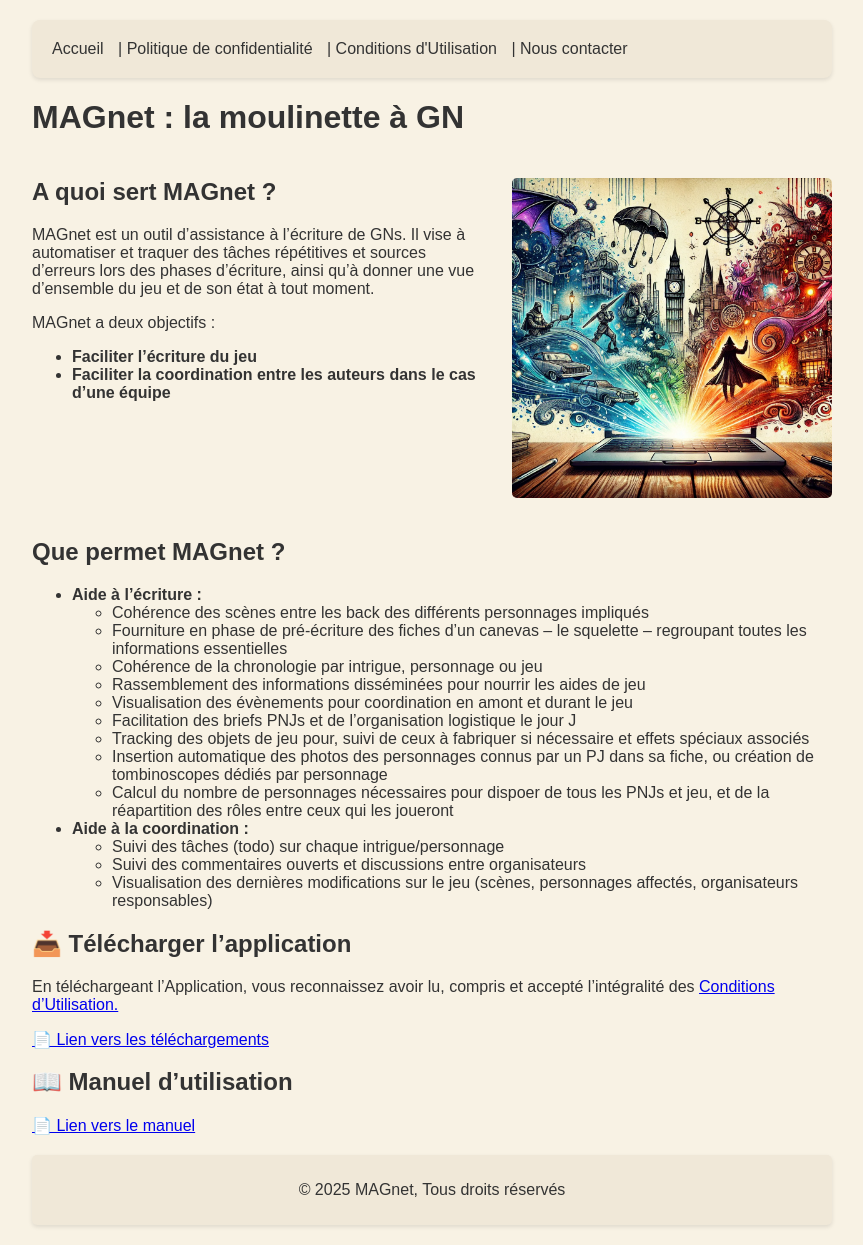
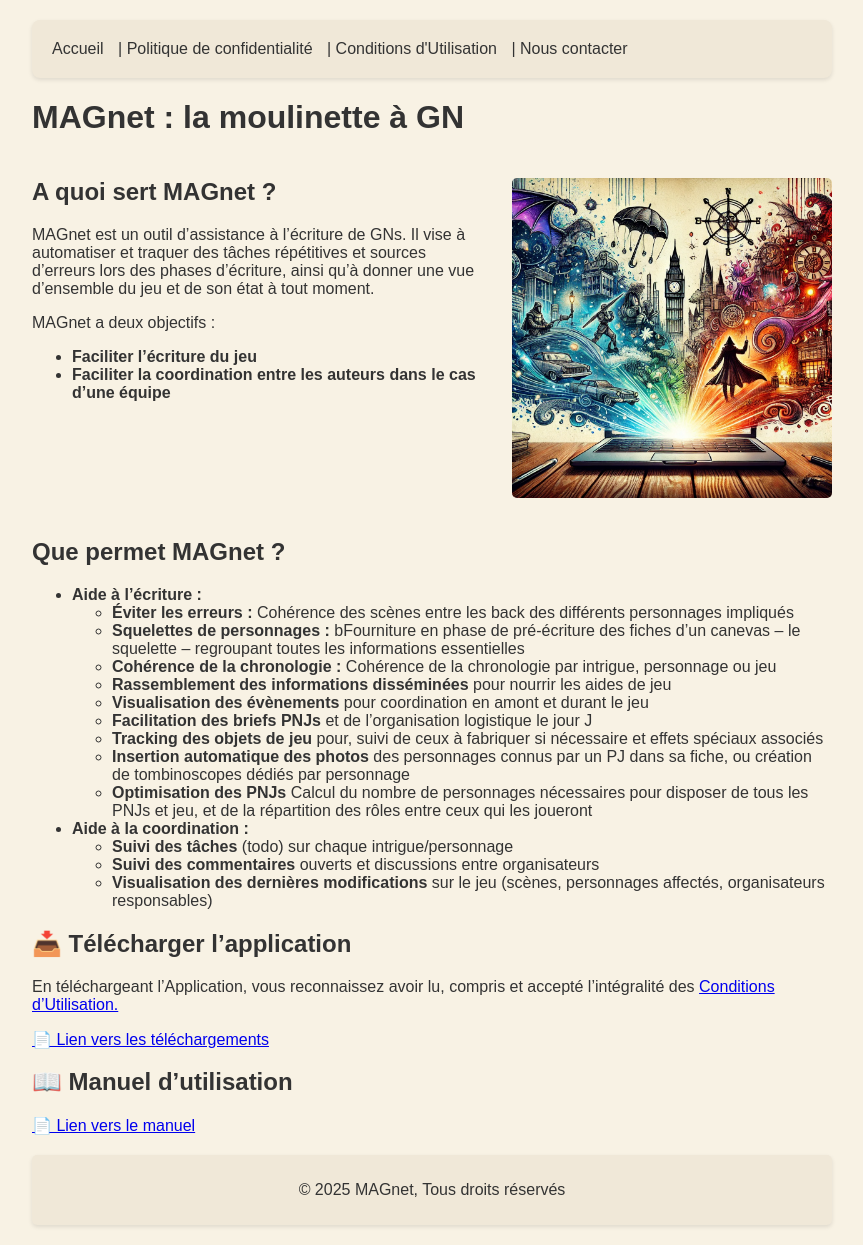
Before and after one commit to magnetlamoulinetteagn/magnetlamoulinetteagn.github.io, a Jekyll site: the page built from index.md, in a window 1280 px wide. Shown: the whole page, without its empty margins (208-1071 px from the left). Built offline with Jekyll 4.4.1, drawn with Linux system fonts in a browser that asks for light colours.

Commit message:
Update index.md

```diff
--- a/index.md
+++ b/index.md
@@ -32,22 +32,22 @@ title: Magnet App
     <ul>
         <li><strong>Aide à l’écriture :</strong>
             <ul>
-                <li>Cohérence des scènes entre les back des différents personnages impliqués</li>
-                <li>Fourniture en phase de pré-écriture des fiches d’un canevas – le squelette – regroupant toutes les informations essentielles</li>
-                <li>Cohérence de la chronologie par intrigue, personnage ou jeu</li>
-                <li>Rassemblement des informations disséminées pour nourrir les aides de jeu</li>
-                <li>Visualisation des évènements pour coordination en amont et durant le jeu</li>
-                <li>Facilitation des briefs PNJs et de l’organisation logistique le jour J</li>
-                <li>Tracking des objets de jeu pour, suivi de ceux à fabriquer si nécessaire et effets spéciaux associés</li>
-				<li>Insertion automatique des photos des personnages connus par un PJ dans sa fiche, ou création de tombinoscopes dédiés par personnage</li>
-				<li>Calcul du nombre de personnages nécessaires pour dispoer de tous les PNJs et jeu, et de la réapartition des rôles entre ceux qui les joueront</li>
+                <li><b>Éviter les erreurs : </b>Cohérence des scènes entre les back des différents personnages impliqués</li>
+                <li><b>Squelettes de personnages : </b>bFourniture en phase de pré-écriture des fiches d’un canevas – le squelette – regroupant toutes les informations essentielles</li>
+                <li><b>Cohérence de la chronologie : </b>Cohérence de la chronologie par intrigue, personnage ou jeu</li>
+                <li><b>Rassemblement des informations disséminées</b> pour nourrir les aides de jeu</li>
+                <li><b>Visualisation des évènements</b> pour coordination en amont et durant le jeu</li>
+                <li><b>Facilitation des briefs PNJs</b> et de l’organisation logistique le jour J</li>
+                <li><b>Tracking des objets de jeu</b> pour, suivi de ceux à fabriquer si nécessaire et effets spéciaux associés</li>
+		<li><b>Insertion automatique des photos</b> des personnages connus par un PJ dans sa fiche, ou création de tombinoscopes dédiés par personnage</li>
+		<li><b>Optimisation des PNJs </b>Calcul du nombre de personnages nécessaires pour disposer de tous les PNJs et jeu, et de la répartition des rôles entre ceux qui les joueront</li>
             </ul>
         </li>
         <li><strong>Aide à la coordination :</strong>
             <ul>
-                <li>Suivi des tâches (todo) sur chaque intrigue/personnage</li>
-                <li>Suivi des commentaires ouverts et discussions entre organisateurs</li>
-                <li>Visualisation des dernières modifications sur le jeu (scènes, personnages affectés, organisateurs responsables)</li>
+                <li><b>Suivi des tâches</b> (todo) sur chaque intrigue/personnage</li>
+                <li><b>Suivi des commentaires</b> ouverts et discussions entre organisateurs</li>
+                <li><b>Visualisation des dernières modifications</b> sur le jeu (scènes, personnages affectés, organisateurs responsables)</li>
             </ul>
         </li>
     </ul>
```
